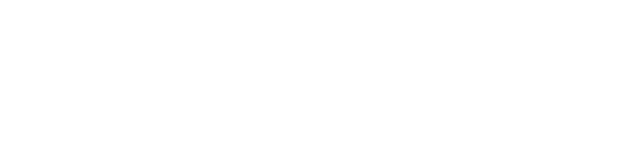
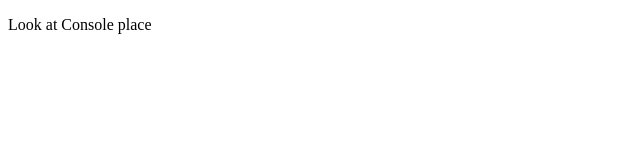
Before and after one commit to Nikolay8691/JavaS_HF1, a plain HTML site: page index.html in a window 1280 px wide. Shown: the whole page, without its empty margins (0-640 px from the left). Drawn offline with Linux system fonts and the light colour scheme.

Commit message:
slight change in index.html

```diff
--- a/index.html
+++ b/index.html
@@ -5,6 +5,7 @@
 	<title>My First JavaScript</title>
 </head>
 <body>
+	<p>Look at Console place</p>
 	<script>
 		var word = "bottles";
 		var count = 99;
```
